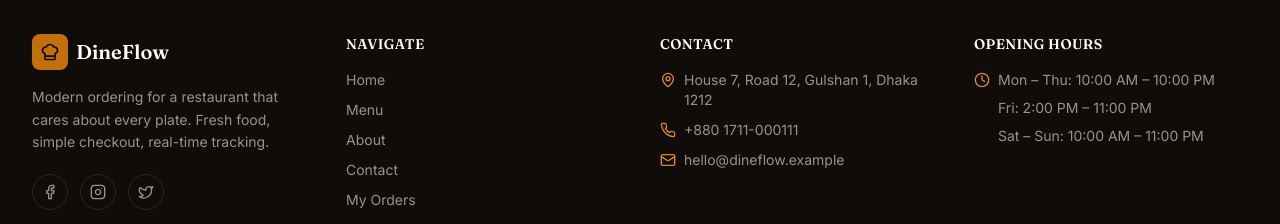
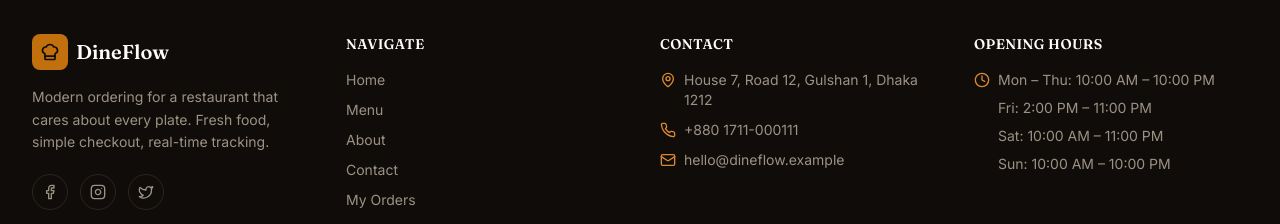
Before and after one commit to IamRishiraj1/Dineflow_Restaurant, a Next.js app: page / in a window 1280 px wide. Shown: the part 2717-2941 px from the top of the page. Built offline with nearby package versions, Linux system fonts and the light colour scheme; no server answers; the database is empty.

Commit message:
fix: footer now reads live restaurant settings for contact info and hours

```diff
--- a/components/layout/Footer.tsx
+++ b/components/layout/Footer.tsx
@@ -1,9 +1,60 @@
 import Link from "next/link";
 import { ChefHat, Facebook, Instagram, Twitter, MapPin, Phone, Mail, Clock } from "lucide-react";
+import { prisma } from "@/lib/prisma";
 import { defaultRestaurantSettings } from "@/data/restaurant";
 
-export function Footer() {
-  const settings = defaultRestaurantSettings;
+const WEEKDAYS = ["Monday", "Tuesday", "Wednesday", "Thursday", "Friday", "Saturday", "Sunday"];
+
+// "14:00" -> "2:00 PM"
+function formatTime12h(time: string) {
+  const [h, m] = time.split(":").map(Number);
+  const period = h >= 12 ? "PM" : "AM";
+  const hour12 = h % 12 === 0 ? 12 : h % 12;
+  return `${hour12}:${String(m).padStart(2, "0")} ${period}`;
+}
+
+// Collapses the 7 per-day entries into display rows, merging consecutive
+// days that share identical hours — e.g. four separate Mon/Tue/Wed/Thu
+// entries with the same open/close become a single "Mon – Thu" row,
+// matching how a restaurant's hours normally read on a menu or footer.
+function groupOpeningHours(hours: { day: string; isOpen: boolean; open: string; close: string }[]) {
+  const ordered = [...hours].sort((a, b) => WEEKDAYS.indexOf(a.day) - WEEKDAYS.indexOf(b.day));
+
+  const groups: { label: string; text: string }[] = [];
+
+  for (const entry of ordered) {
+    const text = entry.isOpen ? `${formatTime12h(entry.open)} – ${formatTime12h(entry.close)}` : "Closed";
+    const abbrev = entry.day.slice(0, 3);
+    const last = groups[groups.length - 1];
+
+    if (last && last.text === text) {
+      const startDay = last.label.split(" – ")[0];
+      last.label = `${startDay} – ${abbrev}`;
+    } else {
+      groups.push({ label: abbrev, text });
+    }
+  }
+
+  return groups;
+}
+
+// Server Component — reads the live RestaurantSettings row so the footer
+// (contact info AND opening hours) always reflects whatever's actually
+// saved in the admin Settings page, rather than static placeholder values.
+// Falls back to data/restaurant.ts defaults only if the settings row
+// doesn't exist yet (e.g. the seed script hasn't run), same as
+// GET /api/settings does.
+export async function Footer() {
+  const settings =
+    (await prisma.restaurantSettings.findUnique({ where: { id: "singleton" } })) ??
+    defaultRestaurantSettings;
+
+  const hoursGroups = groupOpeningHours(settings.openingHours as {
+    day: string;
+    isOpen: boolean;
+    open: string;
+    close: string;
+  }[]);
 
   return (
     <footer className="border-t border-ink-800 bg-ink-950 text-cream-100">
@@ -72,12 +123,12 @@ export function Footer() {
               Opening Hours
             </h3>
             <ul className="mt-4 space-y-2 text-sm text-ink-300">
-              <li className="flex items-center gap-2">
-                <Clock className="h-4 w-4 shrink-0 text-ember-400" />
-                Mon – Thu: 10:00 AM – 10:00 PM
-              </li>
-              <li className="pl-6">Fri: 2:00 PM – 11:00 PM</li>
-              <li className="pl-6">Sat – Sun: 10:00 AM – 11:00 PM</li>
+              {hoursGroups.map((group, i) => (
+                <li key={group.label} className={i === 0 ? "flex items-center gap-2" : "pl-6"}>
+                  {i === 0 && <Clock className="h-4 w-4 shrink-0 text-ember-400" />}
+                  {group.label}: {group.text}
+                </li>
+              ))}
             </ul>
           </div>
         </div>
```
